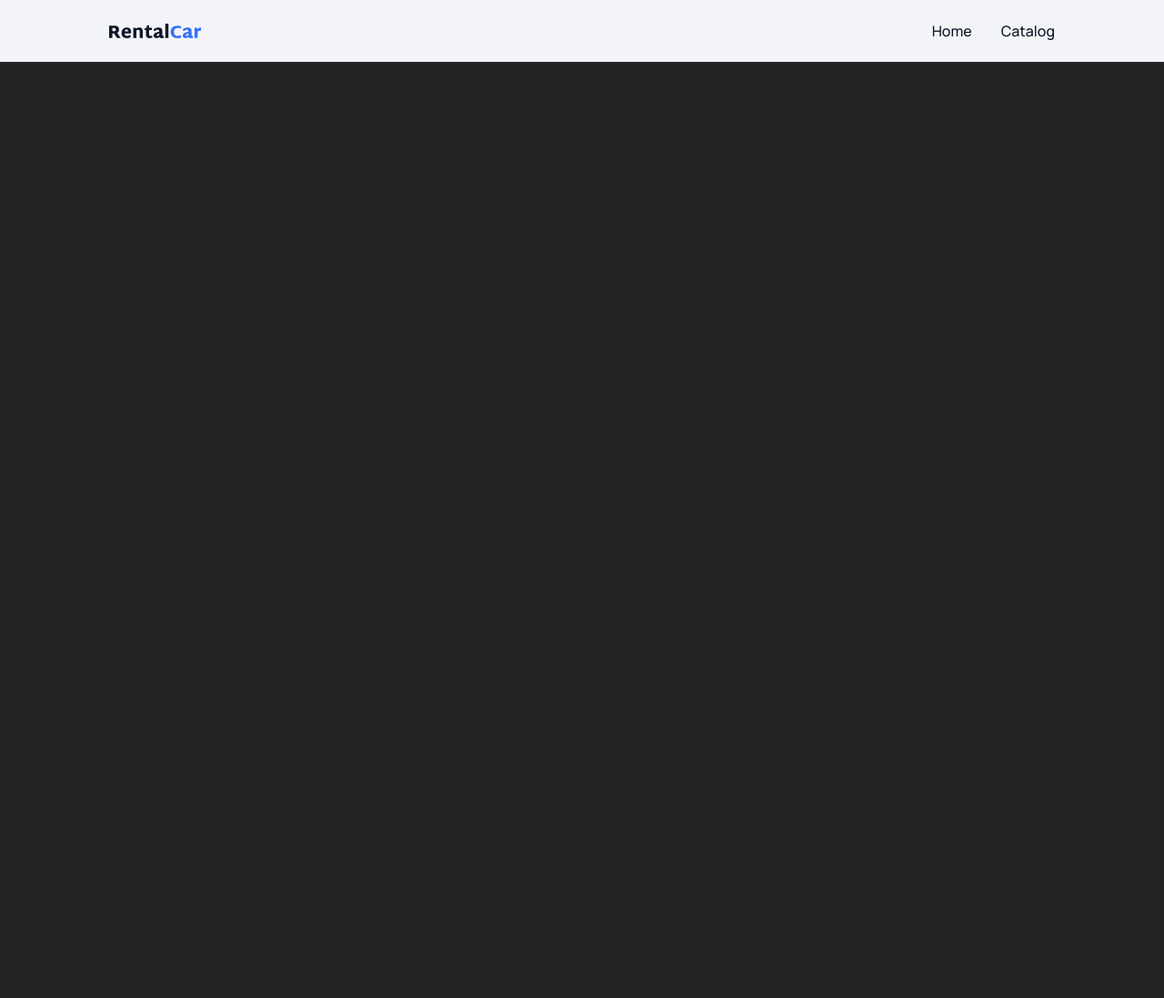
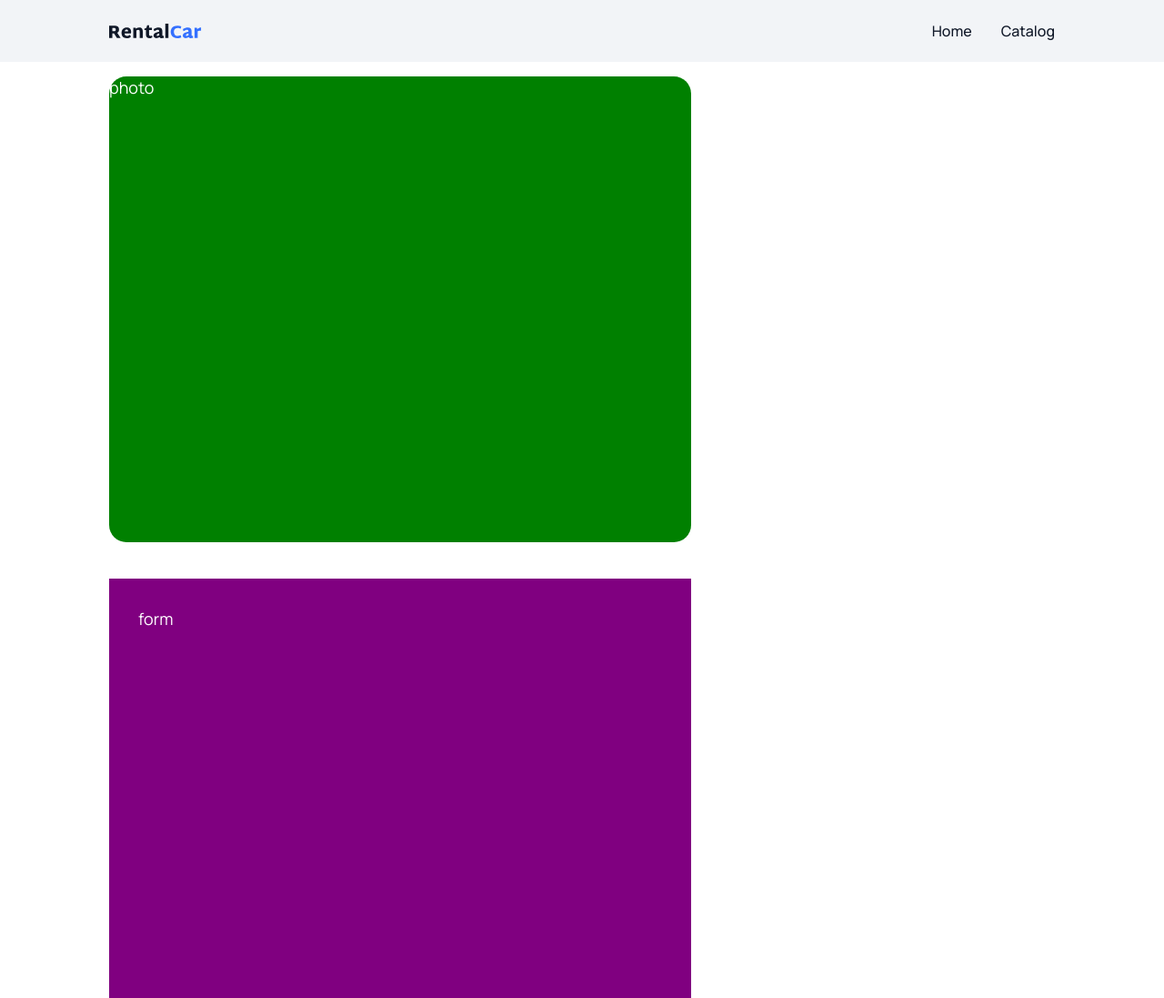
Before and after one commit to Vitalii-Artiukh/rental-car, a React (Vite) app: page /details/1 in a window 1280 px wide. Shown: the top 1097 px of the page at 91% size. Before the commit the page ends 800 px from the top, so only its background shows below. Built offline with nearby package versions, Linux system fonts and the light colour scheme.

Commit message:
start-detail

```diff
--- a/src/components/App/App.jsx
+++ b/src/components/App/App.jsx
@@ -5,7 +5,7 @@ import DetailsPage from "../../pages/DetailsPage/DetailsPage";
 import HomePage from "../../pages/HomePage/HomePage";
 import NotFoundPage from "../../pages/NotFoundPage/NotFoundPage";
 import GeneralWrapper from "../ui/Layout.jsx";
-import * as operations from "../../redux/cars/operations.js";
+// import * as operations from "../../redux/cars/operations.js";
 
 function App() {
   return (
--- a/src/components/CarsList/CarsList.jsx
+++ b/src/components/CarsList/CarsList.jsx
@@ -1,16 +1,12 @@
 import { useDispatch, useSelector } from "react-redux";
 import { useEffect } from "react";
 import * as carsSelect from "../../redux/cars/selectors";
-import { fetchCars } from "../../redux/cars/operations";
 import { setPage, favoriteToggle } from "../../redux/cars/slice";
 import CarItems from "../CarItems/CarItems";
 import Button from "../ui/Button/Button";
-import FilterForm from "../FormFilter/FormFilter";
 import css from "./CarsList.module.css";
 import { useLocation } from "react-router-dom";
-import { selectorFilter } from "../../redux/filters/selectors";
 
-import React from "react";
 import Loader from "../ui/Loader/Loader";
 
 const CarsList = () => {
@@ -21,11 +17,6 @@ const CarsList = () => {
   const totalPages = useSelector(carsSelect.selectorTotalPages);
   const isLoading = useSelector(carsSelect.selectorIsLoading);
   const error = useSelector(carsSelect.selectorError);
-
-  // const uniqueCars = Array.from(
-  //   new Map(cars.map((car) => [car.id, car])).values()
-  // );
-  // console.log(uniqueCars);
 
   const handleToggleFavorite = (id) => {
     // console.log(id);
@@ -38,21 +29,25 @@ const CarsList = () => {
 
   useEffect(() => {
     if (page > 1) {
-      const cardHeight = 230;
-      const rows = 2;
-      const gap = 90;
+      const itemsHeight = 400;
+      const gap = 48;
       setTimeout(() => {
         window.scrollBy({
-          top: cardHeight * rows + gap,
+          top: itemsHeight + gap,
           behavior: "smooth",
         });
-      }, 250);
+      }, 350);
     }
-  }, [cars, page]);
+  }, [page]);
+
+  // array with unique keys
+  const keyCars = Array.from(
+    new Map(cars.map((car) => [car.id, car])).values()
+  );
 
   return (
     <ul className={css.carListWrapper}>
-      {cars.map((car) => (
+      {keyCars?.map((car) => (
         <li key={car.id}>
           <CarItems
             car={car}
@@ -118,11 +113,11 @@ export default CarsList;
 
 // useEffect(() => {
 //   if (page > 1) {
-//     const cardHeight = 276;
+//     const itemsHeight = 276;
 //     const rows = 2;
 //     const gap = 90;
 //     window.scrollBy({
-//       top: cardHeight * rows + gap,
+//       top: itemsHeight * rows + gap,
 //       behavior: "smooth",
 //     });
 //   }
--- a/src/components/FormFilter/FormFilter.jsx
+++ b/src/components/FormFilter/FormFilter.jsx
@@ -12,7 +12,6 @@ import { setPage } from "../../redux/cars/slice";
 
 const FormFilter = () => {
   const dispatch = useDispatch();
-  const cars = useSelector(carsSelect.selectorCars);
   const optionBrand = useSelector(carsSelect.selectorBrands);
   const globalFilter = useSelector(selectorFilter);
   const page = useSelector(carsSelect.selectorPage);
@@ -93,7 +92,7 @@ const FormFilter = () => {
     );
     dispatch(setPage(1));
     setTimeout(() => {
-      window.scrollBy({
+      window.scrollTo({
         top: -window.innerHeight,
         behavior: "smooth",
       });
--- a/src/pages/DetailsPage/DetailsPage.jsx
+++ b/src/pages/DetailsPage/DetailsPage.jsx
@@ -1,7 +1,43 @@
 import css from "./DetailsPage.module.css";
 
 const DetailsPage = () => {
-  return <div className={css.detailWrapper}>DetailsPage</div>;
+  return (
+    <div className={css.detailWrapper}>
+      <div className={css.photoFormWrapper}>
+        <div
+          className={css.photo}
+          // style={{ width: 640, height: 512, backgroundColor: "yellowgreen" }}
+        >
+          photo
+        </div>
+        <div
+          className={css.form}
+          // style={{
+          //   width: 640,
+          //   height: 488,
+          //   backgroundColor: "gray",
+          // }}
+        >
+          form
+        </div>
+      </div>
+
+      <div className={css.descriptionWrapper}>
+        <div
+          className={css.titleDescription}
+          // style={{ width: 488, height: 180, backgroundColor: "yellow" }}
+        >
+          title Description
+        </div>
+        <div
+          className={css.description}
+          // style={{ width: 488, height: 772, backgroundColor: "yellow" }}
+        >
+          description
+        </div>
+      </div>
+    </div>
+  );
 };
 
 export default DetailsPage;
--- a/src/pages/DetailsPage/DetailsPage.module.css
+++ b/src/pages/DetailsPage/DetailsPage.module.css
@@ -0,0 +1,40 @@
+.detailWrapper {
+  display: flex;
+  flex-wrap: wrap;
+  padding: 84px 120px 104px;
+  /* grid-template-columns: 100px 90px; */
+  font-size: large;
+  column-gap: 72px;
+}
+
+.photo {
+  width: 640px;
+  height: 512px;
+  background-color: green;
+  color: white;
+  margin-bottom: 40px;
+  border-radius: 19px;
+}
+
+.titleDescription {
+  width: 488px;
+  height: 200px;
+  background-color: yellow;
+  padding-top: 20px;
+  margin-bottom: 68px;
+}
+
+.description {
+  width: 488px;
+  height: 772px;
+  background-color: blue;
+  color: white;
+}
+
+.form {
+  width: 640px;
+  height: 488px;
+  background-color: purple;
+  color: white;
+  padding: 32px;
+}
```
